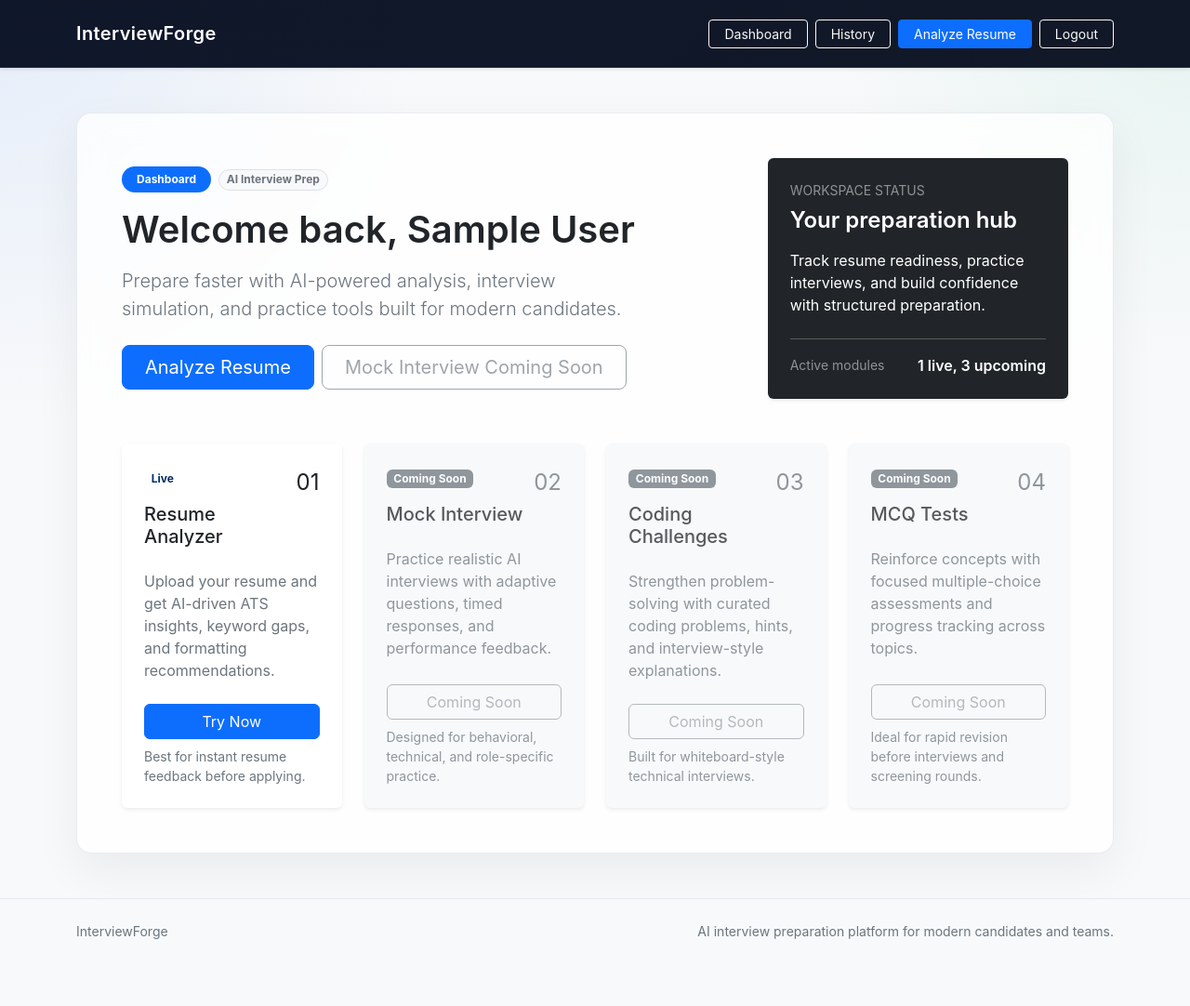
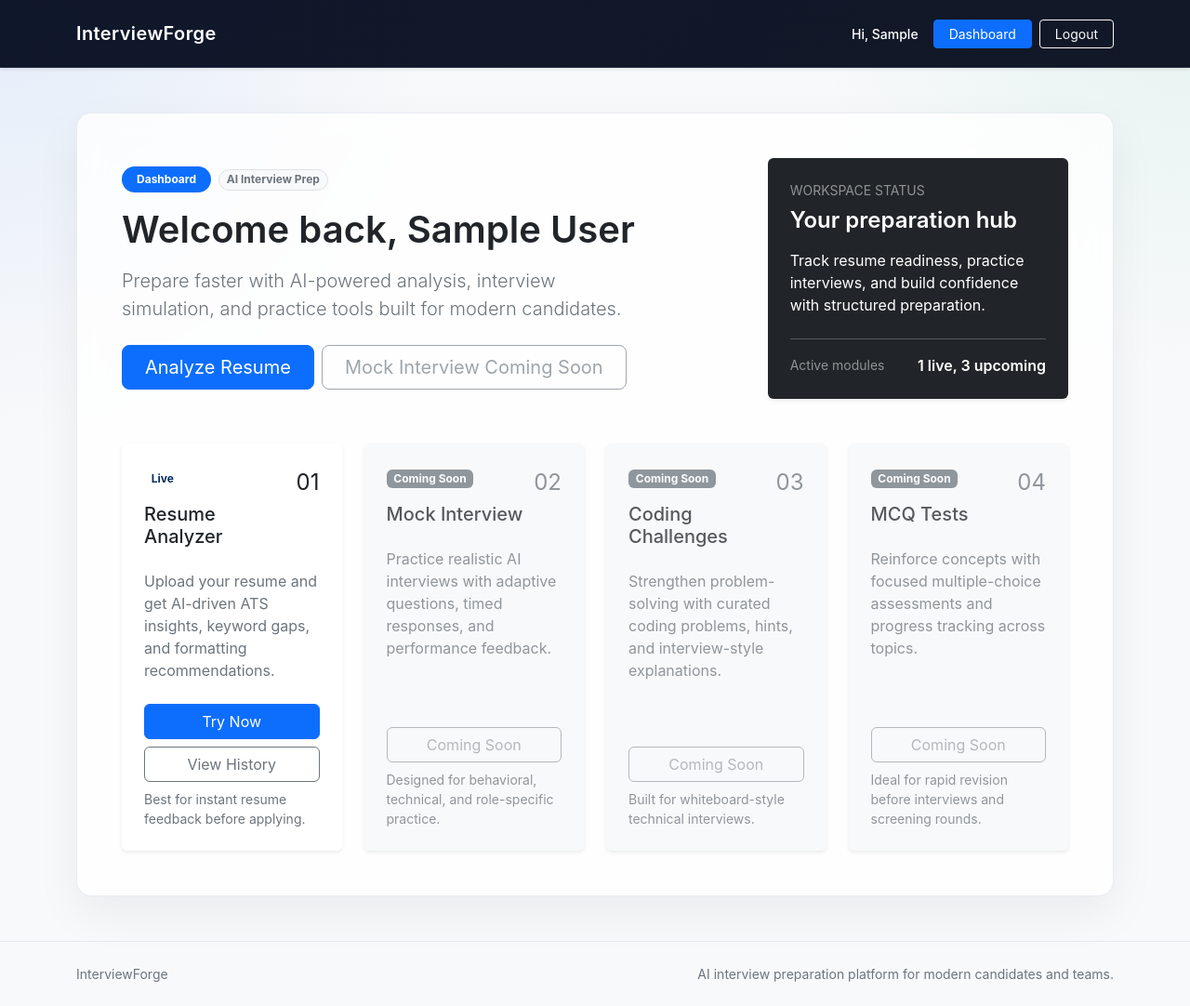
Before and after one commit to yed-uoo/interviewforge, a Django app: page /accounts/dashboard/ in a window 1280 px wide. Shown: the whole page at 93% size. Before the commit the page ends 1010 px from the top, so only its background shows below. Run offline with Django 5.2, Linux system fonts and the light colour scheme; the visitor is signed in with stand-in values (Sample User, id 1); parts of the project's set-up code (start-up, migrations or seed data) failed here and were passed over.

Commit message:
fix:Very Minor Fixes

```diff
--- a/accounts/templates/accounts/dashboard.html
+++ b/accounts/templates/accounts/dashboard.html
@@ -8,7 +8,7 @@
             <span class="badge rounded-pill text-bg-light text-secondary border">AI Interview Prep</span>
         </div>
 
-        <h1 class="display-6 fw-semibold mb-3">Welcome back, {{ user.full_name|default:user.username }}</h1>
+        <h1 class="display-6 fw-semibold mb-3">Welcome back, {{ user.full_name|default:user.username|title }}</h1>
         <p class="lead text-secondary mb-4 col-xl-10">
             Prepare faster with AI-powered analysis, interview simulation, and practice tools built for modern candidates.
         </p>
@@ -52,6 +52,11 @@
                 </p>
                 <div class="d-grid gap-2">
                     <a href="/resume/upload/" class="btn btn-primary">Try Now</a>
+                    <a href="{% url 'analysis_history' %}" class="btn btn-outline-secondary w-100">
+
+    View History
+
+</a>
                     <small class="text-secondary">Best for instant resume feedback before applying.</small>
                 </div>
             </div>
--- a/config/settings.py
+++ b/config/settings.py
@@ -116,7 +116,7 @@ AUTH_PASSWORD_VALIDATORS = [
 
 LANGUAGE_CODE = 'en-us'
 
-TIME_ZONE = 'UTC'
+TIME_ZONE = 'Asia/Kolkata'
 
 USE_I18N = True
 
--- a/templates/base.html
+++ b/templates/base.html
@@ -56,8 +56,9 @@
 
 <nav class="navbar navbar-expand-lg navbar-dark app-navbar shadow-sm sticky-top">
     <div class="container py-2">
-        <a class="navbar-brand fw-semibold brand-mark" href="/">InterviewForge</a>
-
+        <a class="navbar-brand fw-semibold brand-mark" href="{% url 'dashboard' %}">
+    InterviewForge
+</a>
         <button class="navbar-toggler" type="button" data-bs-toggle="collapse" data-bs-target="#mainNavbar" aria-controls="mainNavbar" aria-expanded="false" aria-label="Toggle navigation">
             <span class="navbar-toggler-icon"></span>
         </button>
@@ -65,16 +66,13 @@
         <div class="collapse navbar-collapse justify-content-end" id="mainNavbar">
             <div class="d-flex flex-column flex-lg-row gap-2 pt-3 pt-lg-0 ms-lg-auto">
             {% if user.is_authenticated %}
-    <a href="{% url 'dashboard' %}" class="btn btn-outline-light btn-sm px-3">
+            <span class="text-white small fw-medium align-self-center me-2">
+
+        Hi, {{ user.username|title }}
+
+    </span>
+    <a href="{% url 'dashboard' %}" class="btn btn-primary btn-sm px-3">
         Dashboard
-    </a>
-
-    <a href="{% url 'analysis_history' %}" class="btn btn-outline-light btn-sm px-3">
-        History
-    </a>
-
-    <a href="{% url 'upload_resume' %}" class="btn btn-primary btn-sm px-3">
-        Analyze Resume
     </a>
 
     <a href="{% url 'logout' %}" class="btn btn-outline-light btn-sm px-3">
```
